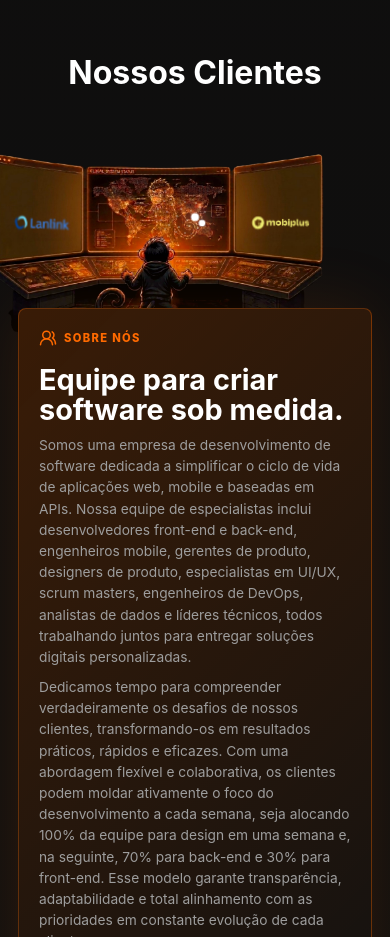
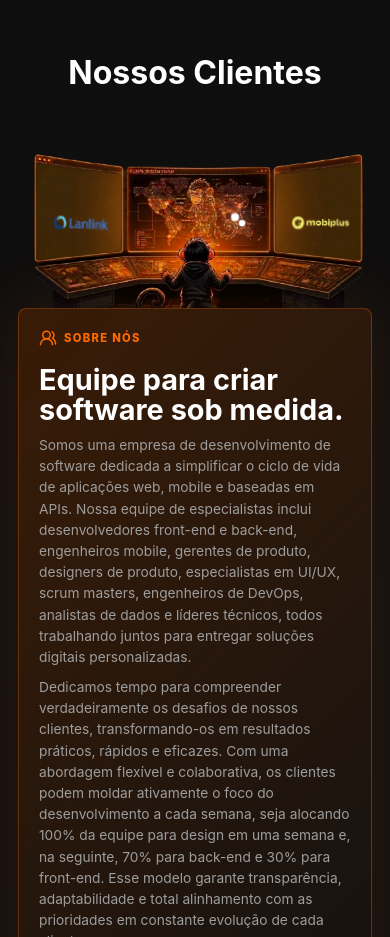
Before and after one commit to MonkeysTec/MonkeysTecnologia-Website, a React (Vite) app: page / in a window 390 px wide. Shown: the part 5920-6857 px from the top of the page. Built offline with nearby package versions, Linux system fonts and the light colour scheme.

Commit message:
fix: adjust positioning of client logo showcase for improved layout

```diff
--- a/src/styles/responsive.css
+++ b/src/styles/responsive.css
@@ -360,6 +360,7 @@
   }
 
   .client-logo-showcase {
+    left: 16px;
     width: 100%;
     height: auto;
     padding: 0;
```
